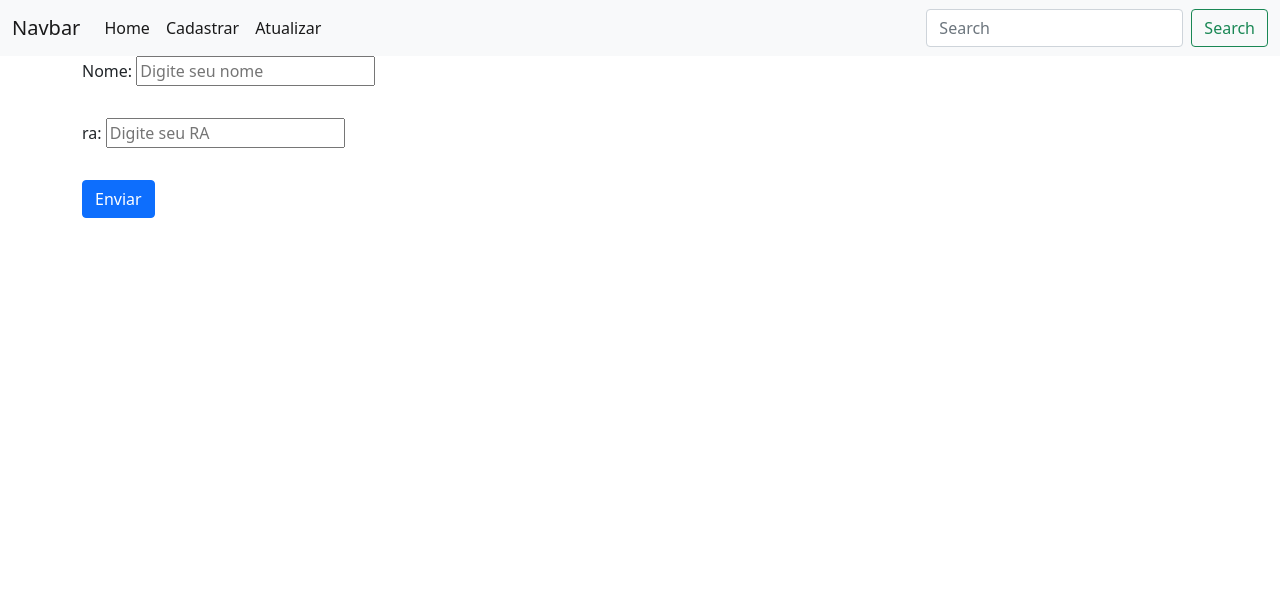
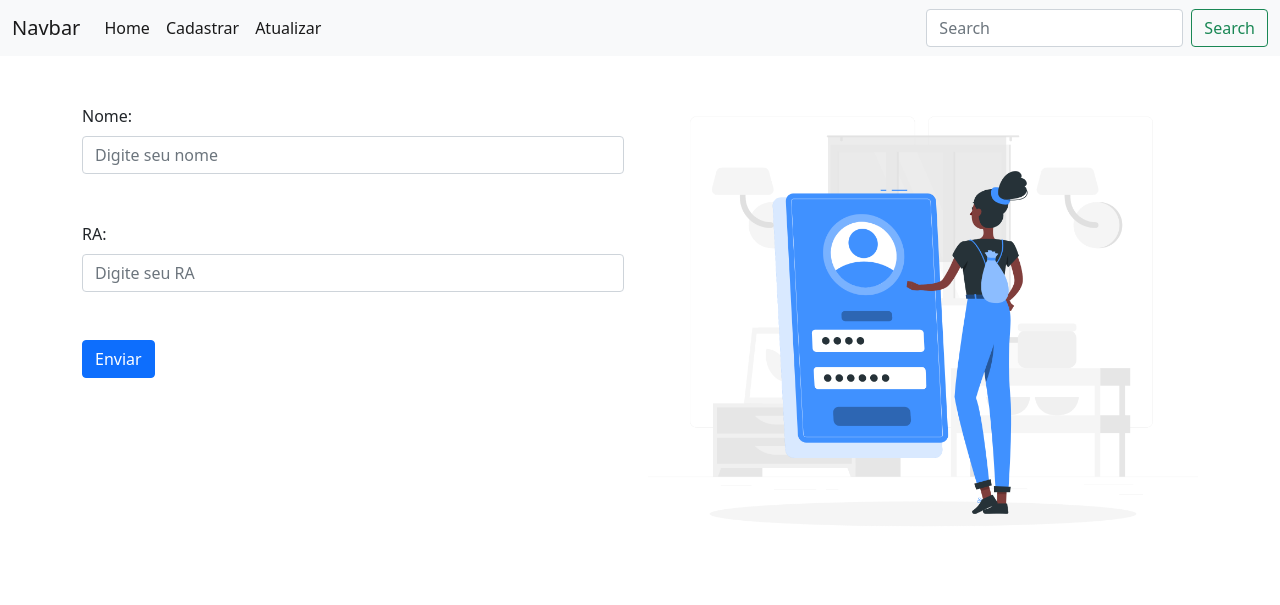
Before and after one commit to joicerodrigues/Prova-php2Semestre, a PHP site: page /cadastro.php in a window 1280 px wide. Shown: the top 605 px of the page. Run offline with PHP 8.4, Linux system fonts and the light colour scheme.

Commit message:
atualização de index e cadastro

```diff
--- a/cadastro.php
+++ b/cadastro.php
@@ -12,11 +12,19 @@ require_once('header.php')
 <div class="container">
     <form action="cadastro2.php" method="post">
         <div class="mb-3">
-        <label for="nome" class="form-label"> Nome:</label>
-        <input class="form-label" type="text" id="nome" name="nome" placeholder="Digite seu nome"><br><br>
-        <label for="ra" class="form-label">ra:</label>
-        <input class="form-label" type="text" id="ra" name="ra" maxlength=7 placeholder="Digite seu RA"><br><br>
-        <input class="btn btn-primary" type="submit" value="Enviar">
+            <div class="row">
+                <div class="col">
+                    <br><br>
+                    <label for="nome" class="form-label"> Nome:</label>
+                    <input class="form-control" type="text" id="nome" name="nome" placeholder="Digite seu nome"><br><br>
+                    <label for="ra" class="form-label">RA:</label>
+                    <input class="form-control" type="text" id="ra" name="ra" maxlength=7 placeholder="Digite seu RA"><br><br>
+                    <input class="btn btn-primary" type="submit" value="Enviar">
+                </div>
+                <div class="col">
+                    <img src="images/cad.png" height="550px" widht="550px">
+                </div>
+            </div>
         </div>
     </form>
 </div>
```
Also changed, not shown: index.php (+4 -3 lines), images/cad.png (added), images/home1.png (added), images/home2.png (added), images/home3.png (added), images/ico.png (added).
